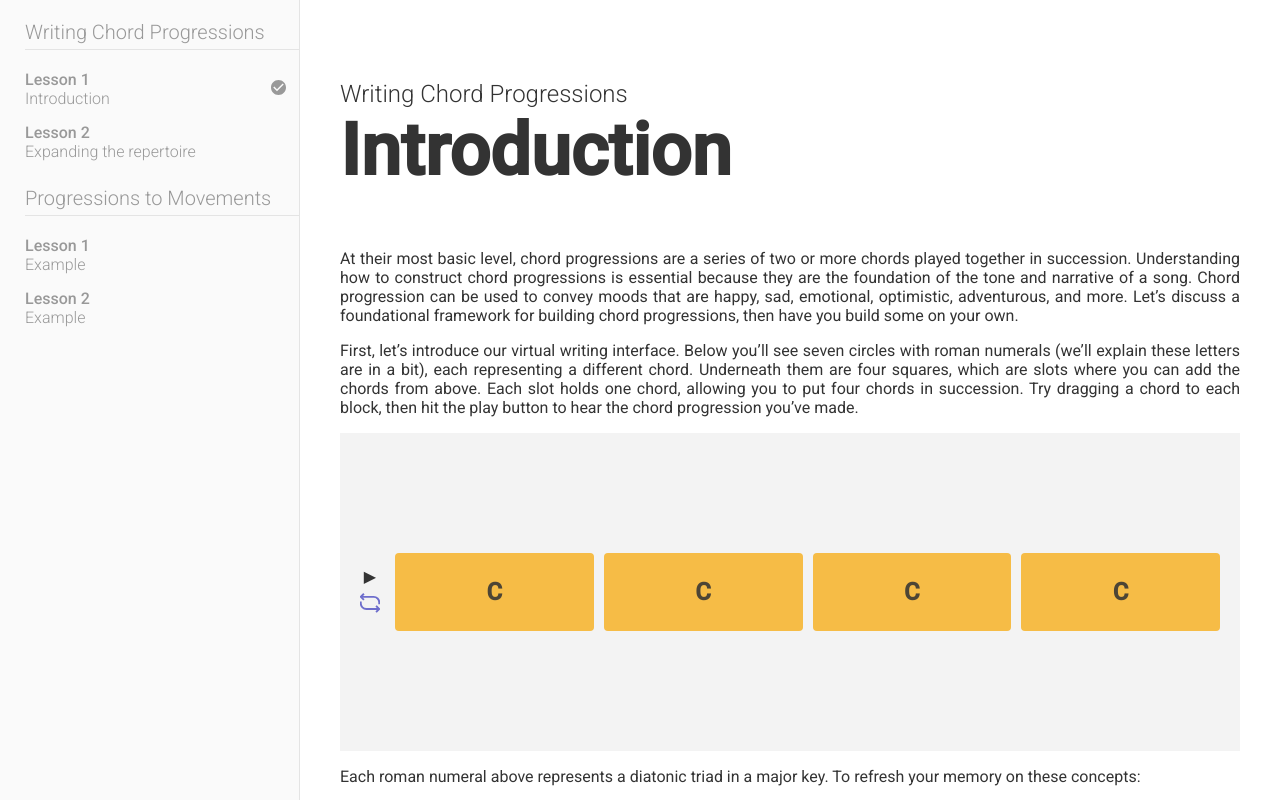
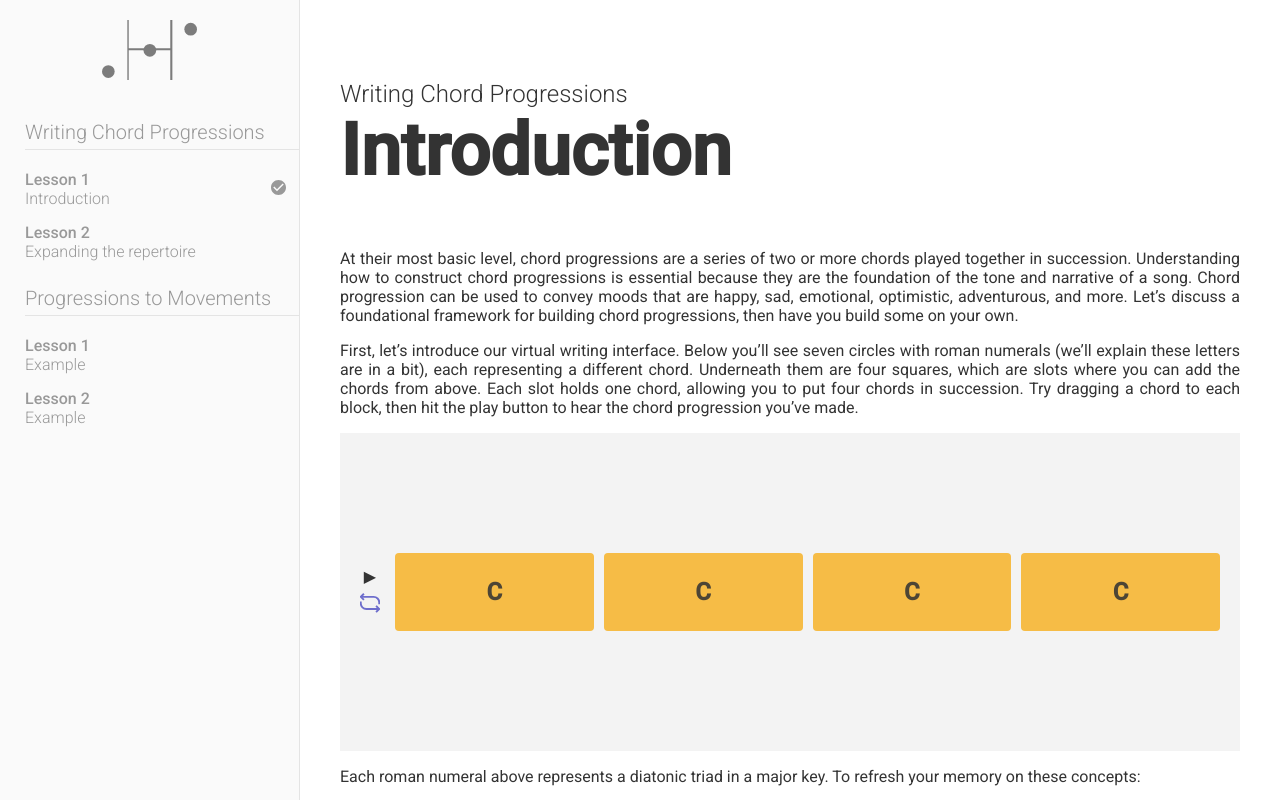
Before and after one commit to RoboticWater/6460-harmony, a Svelte app: page / in a window 1280 px wide. Shown: the top 800 px of the page. Built offline with nearby package versions, Linux system fonts and the light colour scheme.

Commit message:
added logo

```diff
--- a/src/App.svelte
+++ b/src/App.svelte
@@ -2,10 +2,14 @@
 	import ChordPlayer from "./ChordPlayer.svelte";
 	import scale from "./scale.svg";
 	import check from "./check.svg";
+	import logo from "./logo.svg";
 </script>
 
 <main>
 	<div class="sidebar">
+		<div class="logo">
+			<img src={logo} alt="" />
+		</div>
 		<div class="section">
 			<h1>Writing Chord Progressions</h1>
 			<div class="subsection">
@@ -129,6 +133,15 @@
 		margin-top: 20px;
 		color: #999999;
 	}
+	.logo {
+		display: grid;
+		justify-items: center;
+		padding: 20px 0;
+	}
+	.logo img {
+		height: 60px;
+		opacity: 0.5;
+	}
 	.section h1 {
 		font-size: 20px;
 		border-bottom: 1px solid #e4e4e4;
```
Also changed, not shown: src/logo.svg (added).
